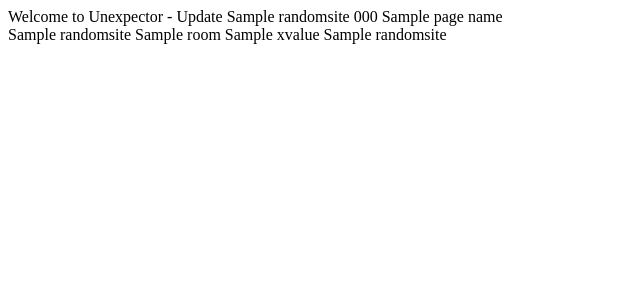
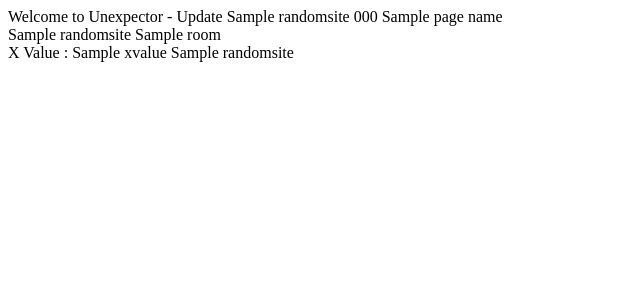
Before and after one commit to unexpector/JanusVRandom, a Django app: template hello/templates/unexpector-template.html in a window 1280 px wide. Shown: the top 300 px of the page, without its empty margins (0-640 px from the left). Run offline with Django 3.2, Linux system fonts and the light colour scheme; tables that the repository leaves empty hold one stand-in row (values such as "Sample post"); the template is opened without the code that fills it: values that come from a table or form of the project are taken from there, most other values are stand-ins (such as "Sample title", 1, 10 or a date in 2020).

Commit message:
template seperation

```diff
--- a/hello/templates/unexpector-template.html
+++ b/hello/templates/unexpector-template.html
@@ -16,8 +16,8 @@ Welcome to Unexpector - Update
 asd
 {% endif %}<br>
 {{realrandom}}
-{{randomroom}}
-{{xvalue}}
+{{randomroom}} <br>
+X Value : {{xvalue}}
 <FireBoxRoom>
 <Assets>
 <AssetObject id="moon_obj" src="http://vrsites.com/assets/moon.obj" tex0="http://vrsites.com/assets/earth1.jpg" />
```
